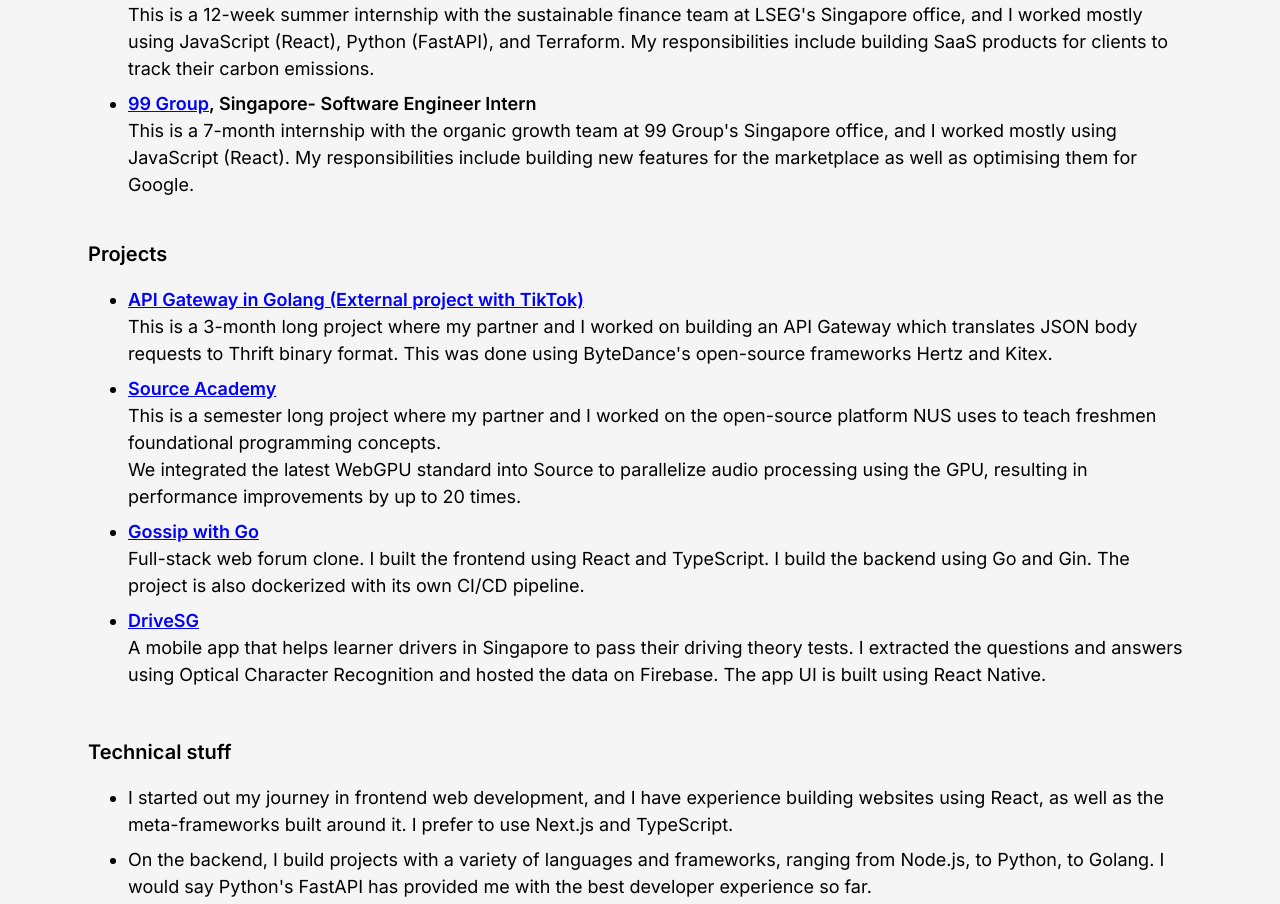
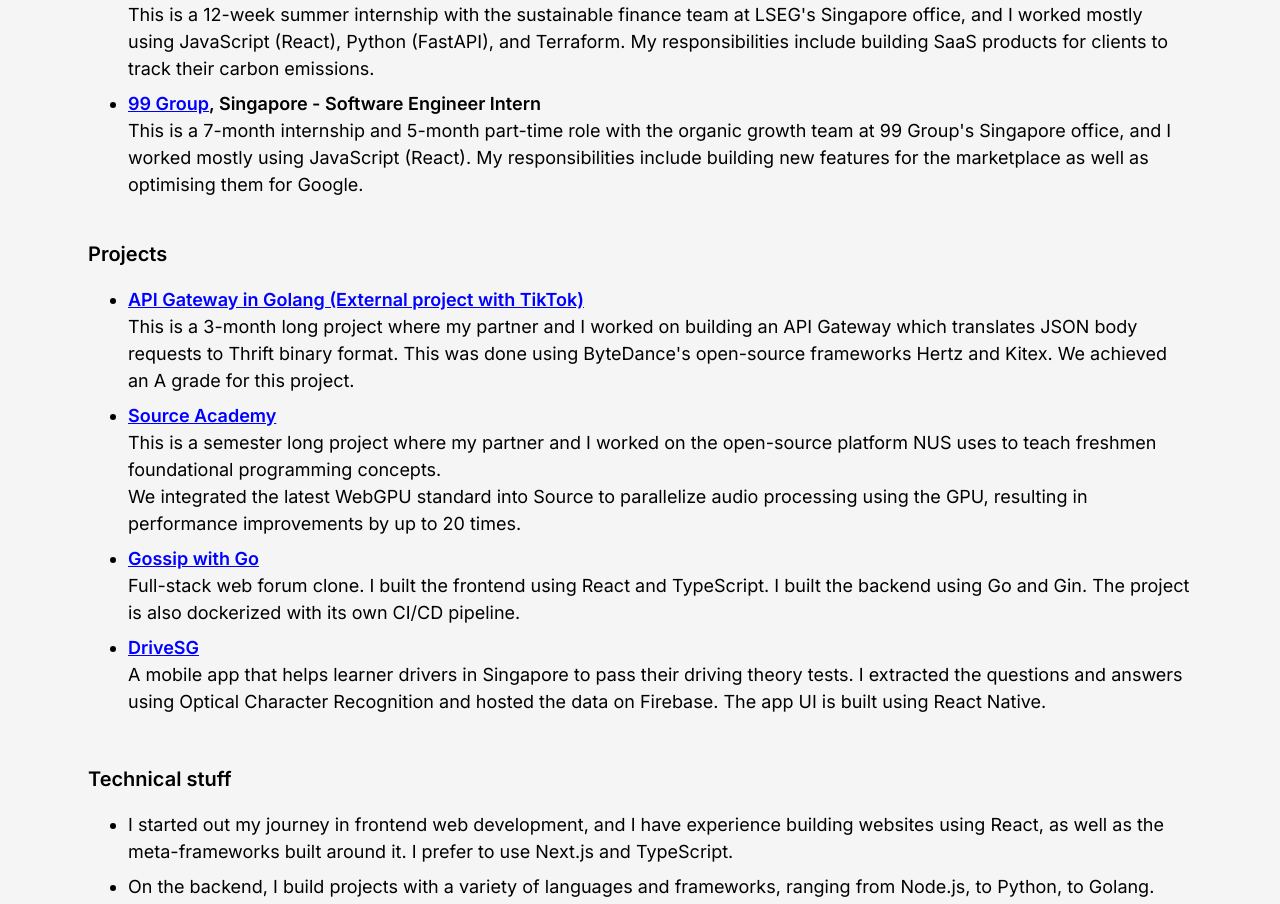
Before and after one commit to jianrong7/website, a Next.js app: page / in a window 1280 px wide. Shown: the part 607-1511 px from the top of the page. Built offline with nearby package versions, Linux system fonts and the light colour scheme.

Commit message:
update resume and fix grammar errors

```diff
--- a/src/app/Projects.tsx
+++ b/src/app/Projects.tsx
@@ -17,7 +17,8 @@
             This is a 3-month long project where my partner and I worked on
             building an API Gateway which translates JSON body requests to
             Thrift binary format. This was done using ByteDance&apos;s
-            open-source frameworks Hertz and Kitex.
+            open-source frameworks Hertz and Kitex. We achieved an A grade for
+            this project.
           </p>
         </li>
         <li className="mb-2">
@@ -53,7 +54,7 @@
           </h3>
           <p>
             Full-stack web forum clone. I built the frontend using React and
-            TypeScript. I build the backend using Go and Gin. The project is
+            TypeScript. I built the backend using Go and Gin. The project is
             also dockerized with its own CI/CD pipeline.
           </p>
         </li>
--- a/src/app/TechnicalStuff.tsx
+++ b/src/app/TechnicalStuff.tsx
@@ -11,9 +11,11 @@
         </li>
         <li className="mb-2">
           On the backend, I build projects with a variety of languages and
-          frameworks, ranging from Node.js, to Python, to Golang. I would say
-          Python&apos;s FastAPI has provided me with the best developer
-          experience so far.
+          frameworks, ranging from Node.js, to Python, to Golang. While
+          Python&apos;s FastAPI has provided with me the best experience,
+          Golang&apos;s Fiber has been really performant for production-ready
+          apps. Also, the arrivel of Bun brings about an interesting proposition
+          of using JavaScript for the backend while still remaining performant.
         </li>
         <li className="mb-2">
           I am also deeply interested in software architecture and making sure
--- a/src/app/WorkExperience.tsx
+++ b/src/app/WorkExperience.tsx
@@ -31,13 +31,14 @@
             >
               99 Group
             </a>
-            , Singapore- Software Engineer Intern
+            , Singapore - Software Engineer Intern
           </h3>
           <p>
-            This is a 7-month internship with the organic growth team at 99
-            Group&apos;s Singapore office, and I worked mostly using JavaScript
-            (React). My responsibilities include building new features for the
-            marketplace as well as optimising them for Google.
+            This is a 7-month internship and 5-month part-time role with the
+            organic growth team at 99 Group&apos;s Singapore office, and I
+            worked mostly using JavaScript (React). My responsibilities include
+            building new features for the marketplace as well as optimising them
+            for Google.
           </p>
         </li>
       </ul>
```
Also changed, not shown: 1 other file (tests, documents, lock files or other folders).
